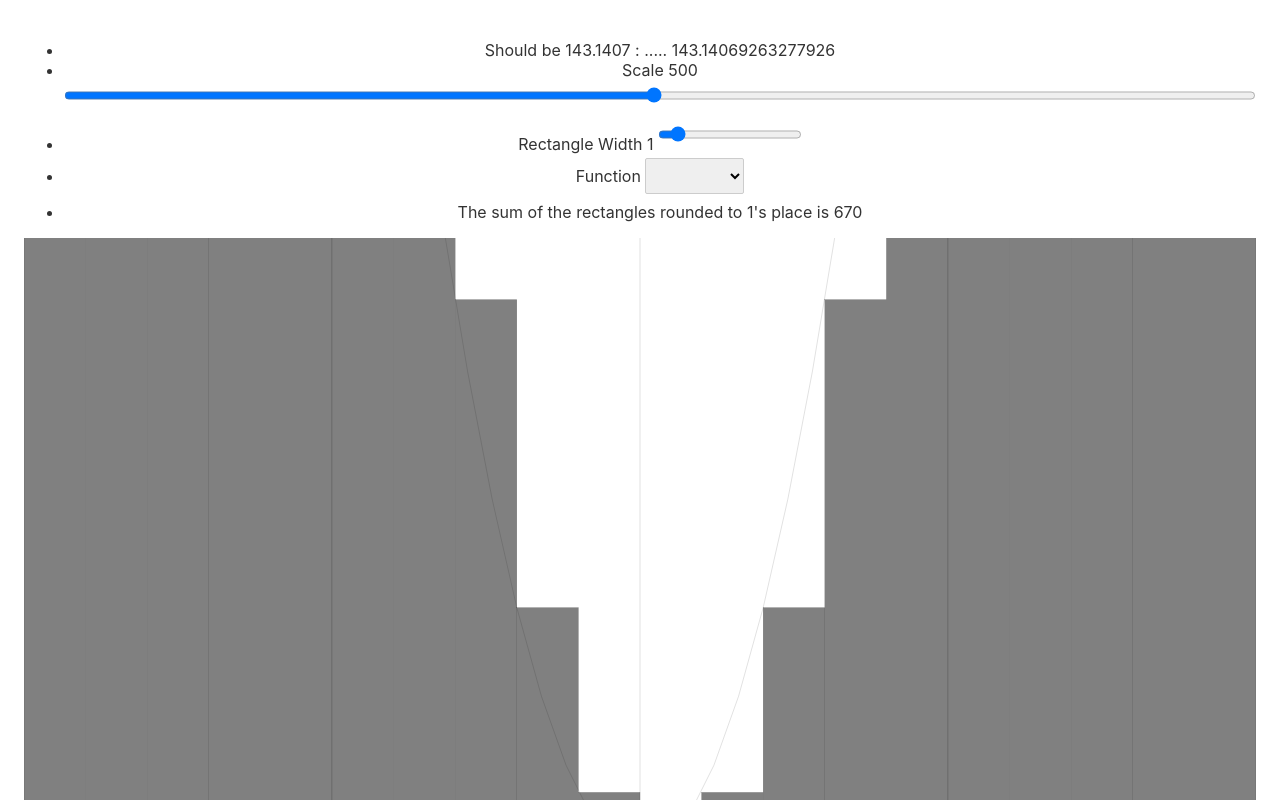
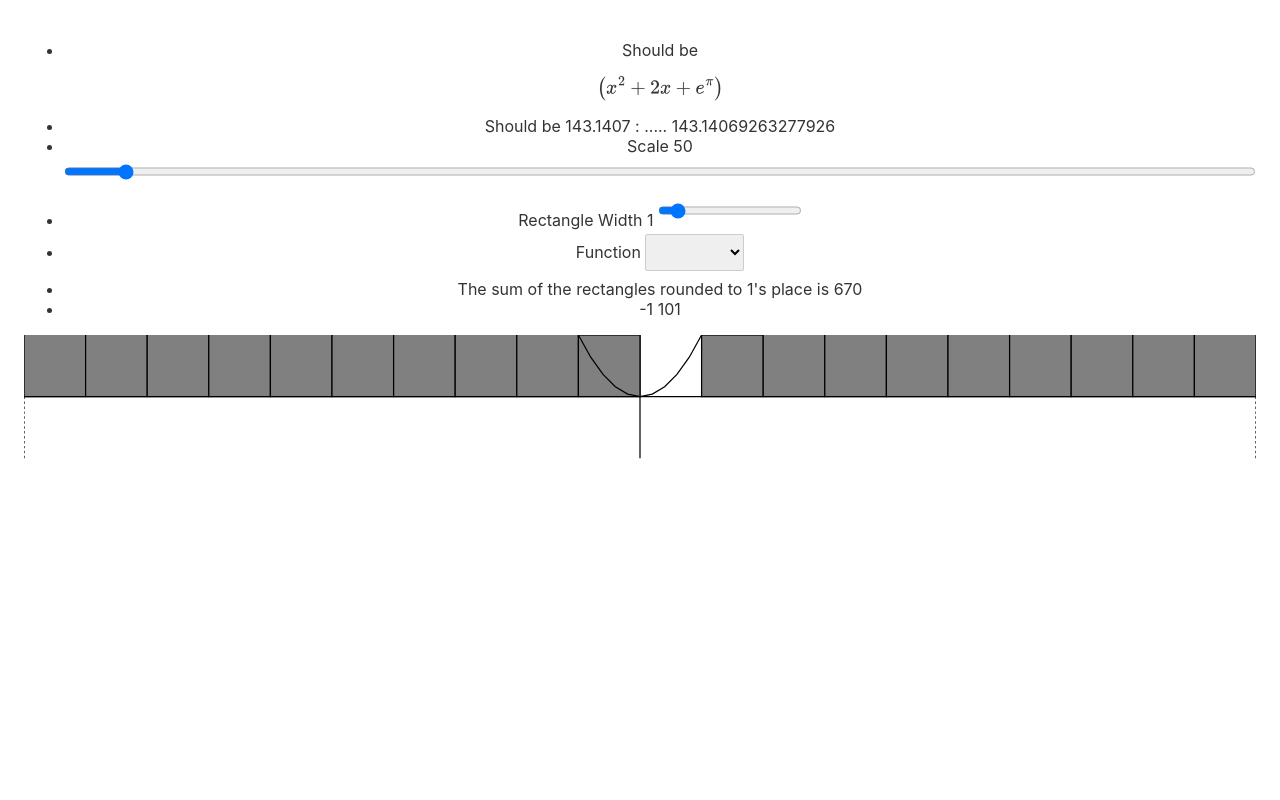
Before and after one commit to nchlsb/early-calc, a Svelte app: page / in a window 1280 px wide. Shown: the top 800 px of the page. Built offline with nearby package versions, Linux system fonts and the light colour scheme.

Commit message:
Expression to string that can shown as a function

```diff
--- a/src/App.svelte
+++ b/src/App.svelte
@@ -1,6 +1,7 @@
 <script lang="ts">
-	import { result } from './expression'
-	import {range, sumBy} from "./helpers";
+	import { result, tex } from './expression'
+	import {maxBy, minBy, orElse, range, sumBy} from "./helpers";
+	import { onMount } from 'svelte';
 
 	type Point = {
 		x: number
@@ -19,20 +20,23 @@
 	let xMaxBound = DEFAULT_BOUND_MAGNITUDE
 	let xMinBound = -DEFAULT_BOUND_MAGNITUDE
 
-	let yMaxBound = DEFAULT_BOUND_MAGNITUDE
-	let yMinBound = -DEFAULT_BOUND_MAGNITUDE
+	let yMaxBound: number
+	$: yMaxBound = orElse(maxBy(points.map(point => point.y), y => y), DEFAULT_BOUND_MAGNITUDE) + 1
+
+	let yMinBound: number
+	$: yMinBound = orElse(minBy(points.map(point => point.y), y => y), -DEFAULT_BOUND_MAGNITUDE) - 1
 
 	let integralUpperBound = DEFAULT_BOUND_MAGNITUDE
 	let integralLowerBound = -DEFAULT_BOUND_MAGNITUDE
 
-	let dx: number = 1
+	let dx: number = 1;
 
 	let f: (x: number) => number
 	$: f = function(x) {
 		return (x * x);
 	}
 
-	let numberOfPoints: number = 50
+	let numberOfPoints: number = 100;
 
 	// -10 -> 5
 	// offset => 0, 1, 2, 3, 4, 5, 6, 7, 8, 9, 10, 11, 12, 13, 14, 15
@@ -61,11 +65,24 @@
 		};
 	});
 
-	let scale = 500;
+	let scale = 50;
+
+	onMount(() => {
+		let script = document.createElement('script');
+		script.src = "https://cdn.jsdelivr.net/npm/mathjax@3/es5/tex-svg.js";
+		document.head.append(script);
+		script.onload = () => {
+			MathJax = {
+				tex: {inlineMath: [['$', '$'], ['\\(', '\\)']]},
+				svg: {fontCache: 'global'}
+			};
+		};
+	});
+
 /*
 	Todo list
 		1. (X)Change the consts at the bottom
-		2. ( )Bounderies should be aligned on the axes or use scroll to zoom
+		2. (-)Bounderies should be aligned on the axes or use scroll to zoom
 		3. ( )Add automatically-updating LaTeX equations
 		4. ( )Desktop and mobile friendliness
 		5. ( )Negative areas and colors
@@ -83,6 +100,10 @@
 
 <main>
 	<ul>
+		<li>
+			Should be \[ {tex} \]
+		</li>
+
 		<li>
 			Should be 143.1407 : ..... {result}
 		</li>
@@ -105,16 +126,20 @@
 			The sum of the rectangles rounded to 1's place is {Math.round(sumBy(riemannRectangles,
 				rectangle => rectangle.width * rectangle.height))}
 		</li>
+		<li>{yMinBound} {yMaxBound}</li>
 	</ul>
 
 	<svg class="cartesian" viewBox="{xMinBound * scale} {yMinBound * scale} {(xMaxBound - xMinBound) * scale} {(yMaxBound - yMinBound)  * scale}">
 		<g>
+			<!-- x and y axis -->
 			<line stroke="black" fill="none" x1={xMinBound * scale} y1="0" x2={xMaxBound * scale} y2="0" />
 			<line stroke="black" fill="none" x1="0" y1={yMinBound * scale} x2="0" y2={yMaxBound * scale} />
 
+			<!-- bounds of intergral -->
 			<line stroke="black" stroke-dasharray="2,2" fill="none" x1={integralLowerBound * scale} y1={yMinBound * scale} x2={integralLowerBound * scale} y2={yMaxBound * scale} />
 			<line stroke="black" stroke-dasharray="2,2" fill="none" x1={integralUpperBound * scale} y1={yMinBound * scale} x2={integralUpperBound * scale} y2={yMaxBound * scale} />
 
+			<!-- rectangles -->
 			{#each riemannRectangles as rectangle}
 					<rect
 						class="riemann-rectangle"
@@ -124,6 +149,8 @@
 						height={rectangle.height * scale}
 					/>
 			{/each}
+
+			<!-- graph of function -->
 			<polyline stroke="black" fill="none" points={points.map(point => `${point.x * scale},${point.y * scale}`).join(' ')} />
 
 		</g>
@@ -132,10 +159,8 @@
 	<input class="bound-range" type="range" min={xMinBound} max={xMaxBound} bind:value={integralLowerBound}>
 	<input class="bound-range" type="range" min={xMinBound} max={xMaxBound} bind:value={integralUpperBound}>
 
-	<input type="number" max={xMaxBound} bind:value={xMinBound}>
-	<input type="number" min={xMinBound} bind:value={xMaxBound}>
-	<input type="number" max={yMaxBound} bind:value={yMinBound}>
-	<input type="number" min={yMinBound} bind:value={yMaxBound}>
+	<input type="number" max={xMaxBound - 1} bind:value={xMinBound}>
+	<input type="number" min={xMinBound + 1} bind:value={xMaxBound}>
 </main>
 
 <style>
--- a/src/expression.ts
+++ b/src/expression.ts
@@ -1,3 +1,5 @@
+import { productBy, sumBy } from "./helpers";
+
 export let brett = 'brett'
 
 // x^2 =>
@@ -50,20 +52,18 @@ export let brett = 'brett'
 // Math.sin(10) <-- (kind: Sine, expr: 10)
 type Expression = {
     kind: 'Add'
-    left: Expression
-    right: Expression
+    expressions: Expression[] // (1 + 2) + 3 === 1 + (2 + 3)
 } | {
     kind: 'Subtract'
     left: Expression
     right: Expression
 } | {
     kind: 'Multiply'
-    left: Expression
-    right: Expression
+    expressions: Expression[] // ((1)(2))(3) === (1)((2)(3))
 } | {
     kind: 'Divide'
-    left: Expression
-    right: Expression
+    numerator: Expression
+    denominator: Expression
 } | {
     kind: 'Negate'
     argument: Expression
@@ -89,7 +89,7 @@ type Expression = {
     base: Expression
     argument: Expression
 } | {
-    kind: 'Absoultevaluateue'
+    kind: 'AbsoulteValue'
     argument: Expression
 } | {
     kind: 'Modular'
@@ -112,27 +112,22 @@ type Expression = {
 
 export const brettsFavorite: Expression = {
     kind: 'Add',
-    right: {
+    expressions: [{
         kind: 'Power',
         base: {kind: 'X'},
         exponent: {
             kind: 'Literal',
             value: 2
         }
-    },
-    left: {
-        kind: 'Add',
-        left: {
+    }, {
         kind: 'Multiply',
-            left: {
+        expressions: [{
             kind: 'Literal',
             value: 2
-            },
-            right: {
+        }, {
             kind: 'X'
-            }
-        },
-        right: {
+        }]
+    }, {
         kind: 'Power',
         base: {
             kind: 'E'
@@ -140,8 +135,7 @@ export const brettsFavorite: Expression = {
         exponent: {
             kind: 'Pi'
         }
-        }
-    }
+    }]
 }
 
 // f(x) = x^2 + (2x + e^pi)
@@ -167,13 +161,13 @@ function evaluate(expression: Expression, x: number): number {
         case 'Tangent':
             return Math.tan(evaluate(expression.argument, x));
         case 'Add':
-            return evaluate(expression.left, x) + evaluate(expression.right, x);
+            return sumBy(expression.expressions, expression => evaluate(expression, x));
         case 'Subtract':
             return evaluate(expression.left, x) - evaluate(expression.right, x);
         case 'Multiply':
-            return evaluate(expression.left, x) * evaluate(expression.right, x);
+            return productBy(expression.expressions, expression => evaluate(expression, x))
         case 'Divide':
-            return evaluate(expression.left, x) / evaluate(expression.right, x);
+            return evaluate(expression.numerator, x) / evaluate(expression.denominator, x);
         case 'Modular':
             return evaluate(expression.left, x) % evaluate(expression.right, x);
         case 'Negate':
@@ -184,11 +178,71 @@ function evaluate(expression: Expression, x: number): number {
             return Math.log(evaluate(expression.argument, x)) / Math.log(evaluate(expression.base, x));
         case 'Radical':
             return Math.pow(evaluate(expression.radicand, x), 1 / evaluate(expression.index, x));
-        case 'Absoultevaluateue':
+        case 'AbsoulteValue':
             return Math.abs(evaluate(expression.argument, x));
     } endSwitch(expression)
 }
 
+/*
+
+data Maybe = Nothing | Just Int
+
+sum :: [Int] -> Int
+sum [] = 0
+sum (x:xs) = x + sum xs
+
+switch (list.kind) {
+    case NIL:
+        return 0
+
+    case CONS:
+        return list.first + sum (list.rest)
+}
+
+*/
+
+export function toTeX(expression: Expression): string {
+    switch (expression.kind) {
+        case "Add":
+            return `\\left(${expression.expressions.map(toTeX).join(" + ")}\\right)`;
+        case "Divide":
+            return `\\frac{${toTeX(expression.numerator)}}{${toTeX(expression.denominator)}}`
+        case "Multiply":
+            return `${expression.expressions.map(toTeX).join('')}`;
+        case "Subtract":
+            return `\\left(${toTeX(expression.left)} - ${toTeX(expression.right)}\\right)`;
+        case "Sine":
+            return `\\sin\\left(${toTeX(expression.argument)}\\right)`;
+        case "Cosine":
+            return `\\cos\\left(${toTeX(expression.argument)}\\right)`;
+        case "Tangent":
+            return `\\tan\\left(${toTeX(expression.argument)}\\right)`;
+        case "E":
+            return `e`;
+        case "Pi":
+            return `\\pi`;
+        case "X":
+            return `x`;
+        case "Log":
+            return `\\log_{${toTeX(expression.base)}}\\left(${toTeX(expression.argument)}\\right)`;
+        case "Negate":
+            return `\\left(${toTeX(expression.argument)}\\right)`;
+        case "Modular":
+            return `\\left(${toTeX(expression.left)} \\mod ${toTeX(expression.right)}\\right)`;
+        case "Power":
+            return `${toTeX(expression.base)}^{${toTeX(expression.exponent)}}`;
+        case "Radical":
+            return `\\sqrt[{${toTeX(expression.index)}}]{${toTeX(expression.radicand)}}`;
+        case "Literal":
+            return `${expression.value}`;
+        case "AbsoulteValue":
+            return `\\left|${expression.argument}\\right|`;
+    } endSwitch(expression)
+}
+
+export const tex = toTeX(brettsFavorite);
+
+
 function endSwitch(x: never): never {
     throw Error('Shouldn\'t get here.');
 }
--- a/src/helpers.ts
+++ b/src/helpers.ts
@@ -1,10 +1,58 @@
 export function sumBy<T>(array: T[], getNumber: (a: T) => number): number {
     let sum = 0;
     for (let a of array) {
-        sum += getNumber(a)
+        sum += getNumber(a);
     }
 
     return sum;
+}
+
+export function productBy<T>(array: T[], getNumber: (a: T) => number): number {
+    let product = 1;
+    for (let a of array) {
+        product *= getNumber(a);
+    }
+
+    return product;
+}
+
+type Maybe<T> = {
+    kind: 'Just'
+    value: T
+} | {
+    kind: 'Nothing'
+}
+
+export function orElse<T>(maybe: Maybe<T>, alternative: T): T {
+    return (maybe.kind === 'Just') ? maybe.value : alternative;
+}
+
+export function maxBy<T>(array: T[], getNumber: (a: T) => number): Maybe<T> {
+    if (array.length === 0) {
+        return {kind: 'Nothing'}
+    }
+
+    let max = array[0]
+
+    for (let a of array) {
+        max = (getNumber(a) > getNumber(max)) ? a : max;
+    }
+
+    return {kind: 'Just', value: max};
+}
+
+export function minBy<T>(array: T[], getNumber: (a: T) => number): Maybe<T> {
+    if (array.length === 0) {
+        return {kind: 'Nothing'}
+    }
+
+    let max = array[0]
+
+    for (let a of array) {
+        max = (getNumber(a) < getNumber(max)) ? a : max;
+    }
+
+    return {kind: 'Just', value: max};
 }
 
 export function range(n: number): number[] {
```
Also changed, not shown: src/test.txt (added). Lines whose indentation alone changed are shown as unchanged.
